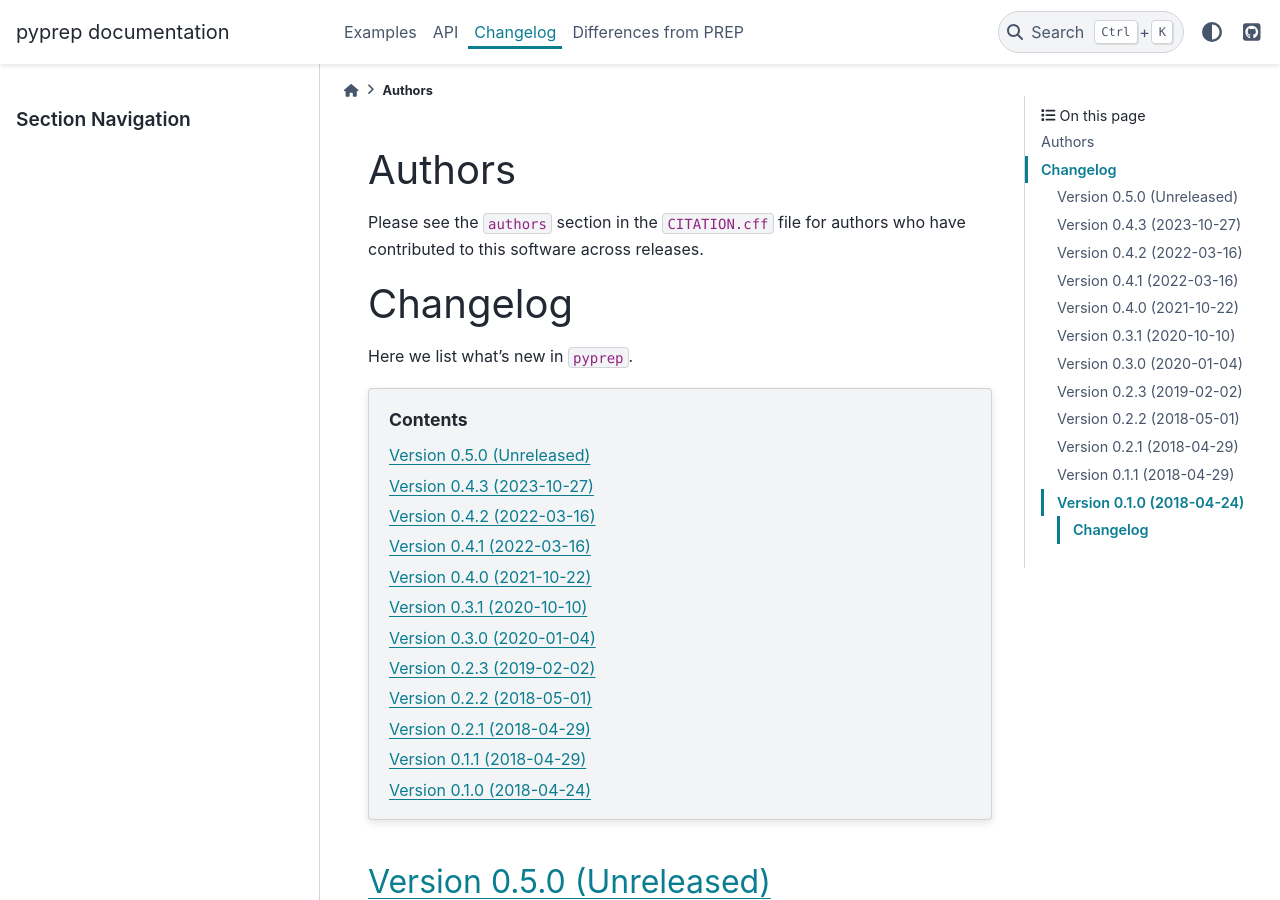
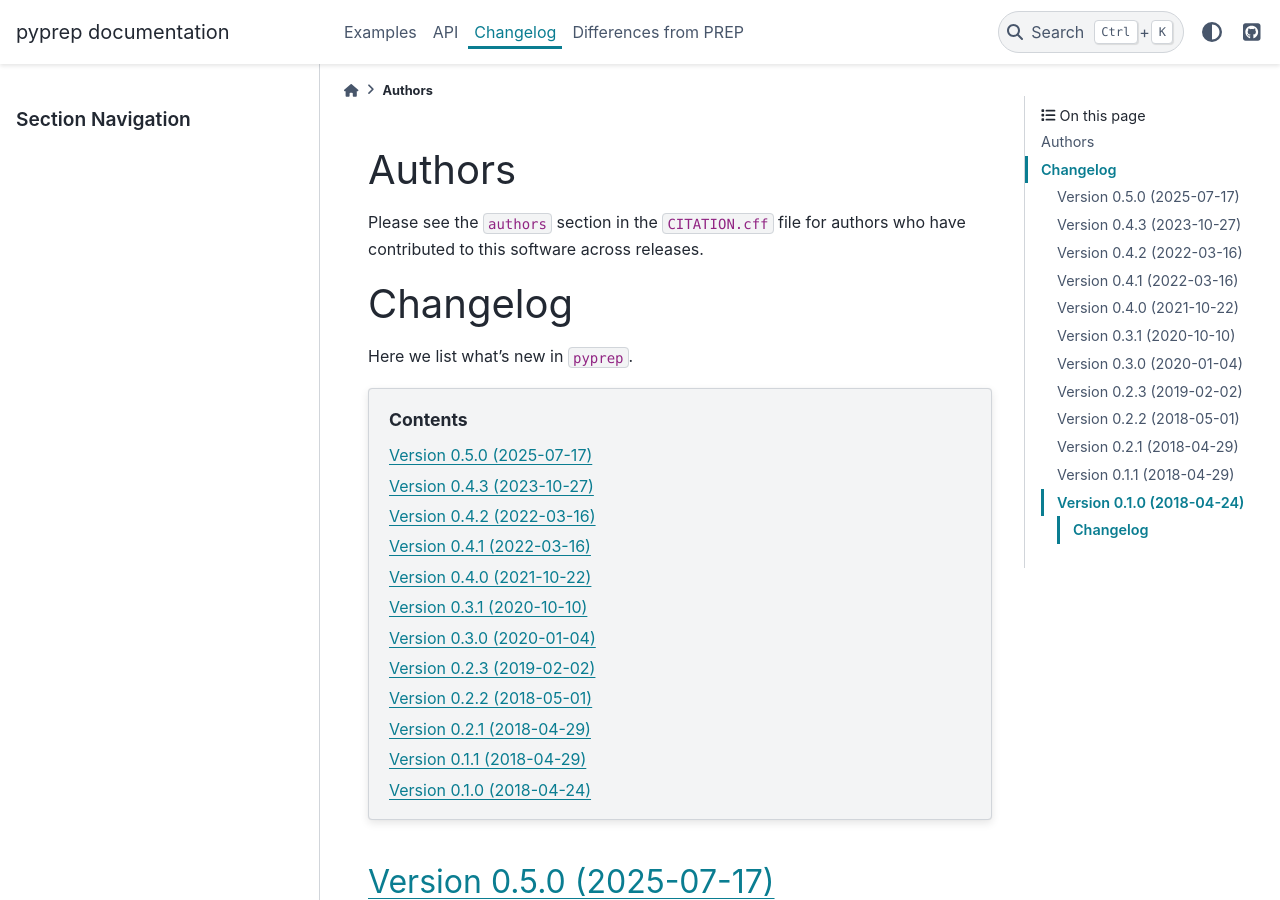
Before and after one commit to sappelhoff/pyprep, a Sphinx documentation site: the page built from docs/changelog.rst, in a window 1280 px wide and 900 px high. Built offline with Sphinx 7.4.7 and the PyData theme 0.15.4, drawn with Linux system fonts in a browser that asks for light colours; the version number could not be read and is left out.

Commit message:
[REL] 0.5.0

```diff
--- a/docs/changelog.rst
+++ b/docs/changelog.rst
@@ -21,7 +21,7 @@ Here we list what's new in ``pyprep``.
 
 .. _changes_0_5_0:
 
-Version 0.5.0 (Unreleased)
+Version 0.5.0 (2025-07-17)
 --------------------------
 
 Changelog
```
